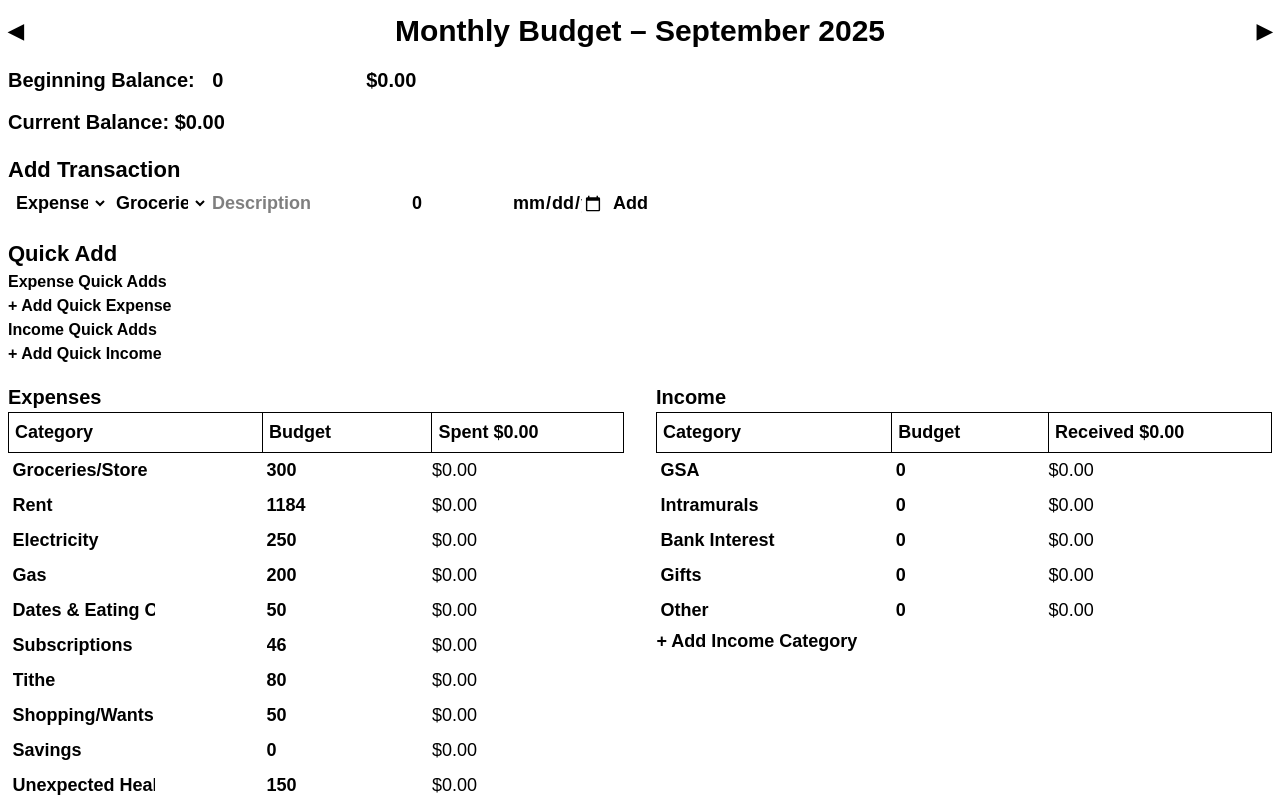
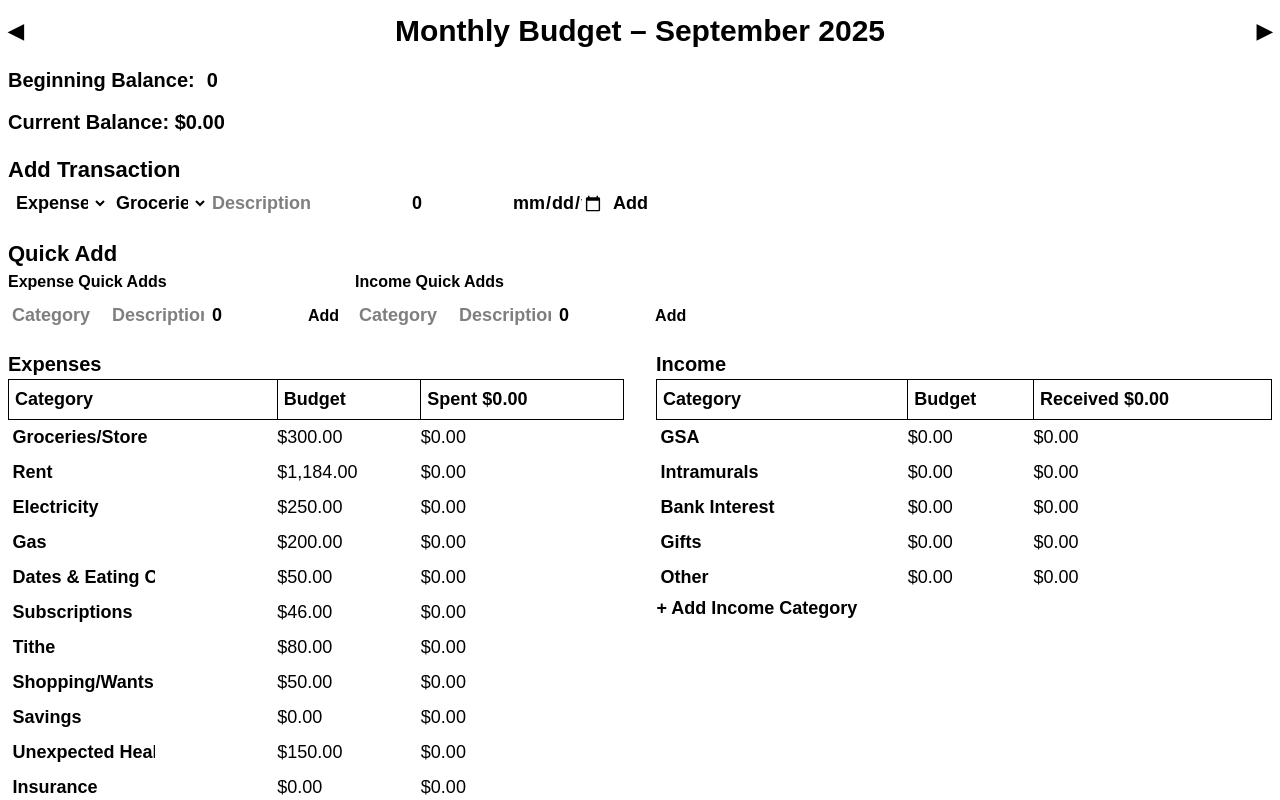
Before and after one commit to br3nn3nb/Bargesser-Budget-Tracker, a Next.js app: page / in a window 1280 px wide. Shown: the top 800 px of the page. Built offline with nearby package versions, Linux system fonts and the light colour scheme.

Commit message:
Deploy final version

```diff
--- a/src/app/page.js
+++ b/src/app/page.js
@@ -36,6 +36,7 @@ export default function Home() {
   const [beginningBalance, setBeginningBalance] = useState(0);
   const [quickAdds, setQuickAdds] = useState({ expense: [], income: [] });
   const [newTx, setNewTx] = useState({ type: "expense", category: "", description: "", amount: 0, date: "" });
+  const [quickAddNew, setQuickAddNew] = useState({ type: "expense", category: "", description: "", amount: 0 });
 
   useEffect(() => {
     const savedData = JSON.parse(localStorage.getItem(currentMonth));
@@ -83,7 +84,8 @@ export default function Home() {
     }
   });
 
-  const formatCurrency = (num) => "$" + num.toLocaleString("en-US", { minimumFractionDigits: 2, maximumFractionDigits: 2 });
+  const formatCurrency = (num) =>
+    "$" + num.toLocaleString("en-US", { minimumFractionDigits: 2, maximumFractionDigits: 2 });
 
   const addTransaction = () => {
     if (!newTx.category || !newTx.amount) return;
@@ -93,21 +95,28 @@ export default function Home() {
   };
 
   const handleQuickAdd = (q, type) => {
-    const tx = { id: Date.now(), type, category: q.category, description: q.description, amount: q.amount, date: new Date().toISOString().split("T")[0] };
+    const tx = {
+      id: Date.now(),
+      type,
+      category: q.category,
+      description: q.description,
+      amount: Number(q.amount),
+      date: new Date().toISOString().split("T")[0],
+    };
     setTransactions([tx, ...transactions]);
 
     if (type === "expense") {
       const idx = expenses.findIndex(e => e.name === q.category);
       if (idx !== -1) {
         const newExpenses = [...expenses];
-        newExpenses[idx].budget += q.amount;
+        newExpenses[idx].budget += Number(q.amount);
         setExpenses(newExpenses);
       }
     } else {
       const idx = income.findIndex(i => i.name === q.category);
       if (idx !== -1) {
         const newIncome = [...income];
-        newIncome[idx].budget += q.amount;
+        newIncome[idx].budget += Number(q.amount);
         setIncome(newIncome);
       }
     }
@@ -128,28 +137,33 @@ export default function Home() {
 
   return (
     <div style={{ padding: "0.5rem", backgroundColor: "white", color: "black", fontFamily: "Arial, sans-serif" }}>
-      <div style={{ display: "flex", justifyContent: "space-between", alignItems: "center" }}>
+      {/* Month Navigation */}
+      <div style={{ display: "flex", justifyContent: "space-between", alignItems: "center", marginBottom: "0.5rem" }}>
         <button style={{ fontWeight: "bold", fontSize: "20px" }} onClick={() => changeMonth(-1)}>◀</button>
-        <h1 style={{ textAlign: "center", fontSize: "30px", fontWeight: "bold", margin: "0" }}>Monthly Budget – {monthTitle}</h1>
+        <h1 style={{ textAlign: "center", fontSize: "30px", fontWeight: "bold", margin: "0" }}>
+          Monthly Budget – {monthTitle}
+        </h1>
         <button style={{ fontWeight: "bold", fontSize: "20px" }} onClick={() => changeMonth(1)}>▶</button>
       </div>
 
+      {/* Beginning Balance */}
       <div style={{ margin: "0.5rem 0" }}>
-        <label style={{ fontWeight: "bold", fontSize: "20px", marginRight: "0.5rem" }}>Beginning Balance: </label>
+        <label style={{ fontWeight: "bold", fontSize: "20px", marginRight: "0.5rem" }}>
+          Beginning Balance:
+        </label>
         <input
           type="number"
           value={beginningBalance}
           onChange={(e) => setBeginningBalance(Number(e.target.value))}
           style={{ fontWeight: "bold", fontSize: "20px", width: "150px", padding: "4px" }}
         />
-        <span style={{ fontWeight: "bold", fontSize: "20px", marginLeft: "0.5rem" }}>{formatCurrency(beginningBalance)}</span>
       </div>
 
       <h3 style={{ margin: "0.5rem 0 1rem", fontWeight: "bold", fontSize: "20px" }}>
         Current Balance: {formatCurrency(balance)}
       </h3>
 
-      {/* Add Transaction Section */}
+      {/* Transaction & Quick Add tabs */}
       <div style={{ marginBottom: "1rem", fontWeight: "bold" }}>
         <h2 style={{ fontSize: "22px" }}>Add Transaction</h2>
         <select value={newTx.type} onChange={(e) => setNewTx({ ...newTx, type: e.target.value })} style={compactInput}>
@@ -163,35 +177,46 @@ export default function Home() {
         <input type="number" placeholder="Amount" value={newTx.amount} onChange={(e)=>setNewTx({...newTx, amount:Number(e.target.value)})} style={compactInput} />
         <input type="date" value={newTx.date} onChange={(e)=>setNewTx({...newTx, date:e.target.value})} style={compactInput} />
         <button onClick={addTransaction} style={{ fontWeight: "bold", fontSize: "18px", marginLeft:"5px" }}>Add</button>
-      </div>
 
-      {/* Quick Add Section */}
-      <div style={{ marginBottom: "1rem", fontWeight: "bold" }}>
-        <h2 style={{ fontSize: "22px" }}>Quick Add</h2>
+        <h2 style={{ fontSize: "22px", marginTop:"1rem" }}>Quick Add</h2>
+        <div style={{ display:"flex", gap:"1rem", flexWrap:"wrap" }}>
           <div>
             <h3>Expense Quick Adds</h3>
             {quickAdds.expense.map((q,i)=>(
-            <div key={i}>
+              <div key={i} style={{ marginBottom:"0.25rem" }}>
                 <button onClick={()=>handleQuickAdd(q,"expense")}>{q.description} – {formatCurrency(q.amount)}</button>
                 <button onClick={()=>{setQuickAdds({...quickAdds,expense:quickAdds.expense.filter((_,idx)=>idx!==i)})}}>Delete</button>
               </div>
             ))}
-          <button onClick={()=>setQuickAdds({...quickAdds,expense:[...quickAdds.expense,{category:"Rent",description:"Rent",amount:1184}]})}>+ Add Quick Expense</button>
+            <div style={{ marginTop:"0.25rem" }}>
+              <input placeholder="Category" value={quickAddNew.category} onChange={e=>setQuickAddNew({...quickAddNew,category:e.target.value, type:"expense"})} style={compactInput} />
+              <input placeholder="Description" value={quickAddNew.description} onChange={e=>setQuickAddNew({...quickAddNew,description:e.target.value})} style={compactInput} />
+              <input placeholder="Amount" type="number" value={quickAddNew.amount} onChange={e=>setQuickAddNew({...quickAddNew,amount:Number(e.target.value)})} style={compactInput} />
+              <button onClick={()=>{setQuickAdds({...quickAdds,expense:[...quickAdds.expense,{...quickAddNew,type:"expense"}]}); setQuickAddNew({...quickAddNew,category:"",description:"",amount:0})}}>Add</button>
             </div>
+          </div>
+
           <div>
             <h3>Income Quick Adds</h3>
             {quickAdds.income.map((q,i)=>(
-            <div key={i}>
+              <div key={i} style={{ marginBottom:"0.25rem" }}>
                 <button onClick={()=>handleQuickAdd(q,"income")}>{q.description} – {formatCurrency(q.amount)}</button>
                 <button onClick={()=>{setQuickAdds({...quickAdds,income:quickAdds.income.filter((_,idx)=>idx!==i)})}}>Delete</button>
               </div>
             ))}
-          <button onClick={()=>setQuickAdds({...quickAdds,income:[...quickAdds.income,{category:"GSA",description:"GSA",amount:0}]})}>+ Add Quick Income</button>
+            <div style={{ marginTop:"0.25rem" }}>
+              <input placeholder="Category" value={quickAddNew.category} onChange={e=>setQuickAddNew({...quickAddNew,category:e.target.value, type:"income"})} style={compactInput} />
+              <input placeholder="Description" value={quickAddNew.description} onChange={e=>setQuickAddNew({...quickAddNew,description:e.target.value})} style={compactInput} />
+              <input placeholder="Amount" type="number" value={quickAddNew.amount} onChange={e=>setQuickAddNew({...quickAddNew,amount:Number(e.target.value)})} style={compactInput} />
+              <button onClick={()=>{setQuickAdds({...quickAdds,income:[...quickAdds.income,{...quickAddNew,type:"income"}]}); setQuickAddNew({...quickAddNew,category:"",description:"",amount:0})}}>Add</button>
+            </div>
+          </div>
         </div>
       </div>
 
-      {/* Expenses & Income Tables */}
+      {/* Expense & Income Tables */}
       <div style={{ display:"flex", gap:"2rem", flexWrap:"wrap" }}>
+        {/* Expenses Table */}
         <div style={{ flex:1 }}>
           <h2 style={{ fontSize:"20px", fontWeight:"bold" }}>Expenses</h2>
           <table style={tableStyle}>
@@ -206,14 +231,18 @@ export default function Home() {
               {expenseTotals.map((e,idx)=>(
                 <tr key={idx}>
                   <td><input type="text" value={e.name} onChange={(ev)=>{const newEx=[...expenses];newEx[idx].name=ev.target.value; setExpenses(newEx)}} style={nameInput} /></td>
-                  <td><input type="number" value={e.budget} onChange={(ev)=>{const newEx=[...expenses];newEx[idx].budget=Number(ev.target.value); setExpenses(newEx)}} style={compactInput} /></td>
+                  <td>{formatCurrency(e.budget)}</td>
                   <td>{formatCurrency(e.spent)}</td>
                 </tr>
               ))}
-              <tr><td colSpan={3}><button onClick={()=>setExpenses([...expenses,{name:"New Expense",budget:0}])} style={{fontWeight:"bold"}}>+ Add Expense Category</button></td></tr>
+              <tr>
+                <td colSpan={3}><button onClick={()=>setExpenses([...expenses,{name:"New Expense",budget:0}])} style={{fontWeight:"bold"}}>+ Add Expense Category</button></td>
+              </tr>
             </tbody>
           </table>
         </div>
+
+        {/* Income Table */}
         <div style={{ flex:1 }}>
           <h2 style={{ fontSize:"20px", fontWeight:"bold" }}>Income</h2>
           <table style={tableStyle}>
@@ -228,17 +257,19 @@ export default function Home() {
               {incomeTotals.map((i,idx)=>(
                 <tr key={idx}>
                   <td><input type="text" value={i.name} onChange={(ev)=>{const newIn=[...income];newIn[idx].name=ev.target.value; setIncome(newIn)}} style={nameInput} /></td>
-                  <td><input type="number" value={i.budget} onChange={(ev)=>{const newIn=[...income];newIn[idx].budget=Number(ev.target.value); setIncome(newIn)}} style={compactInput} /></td>
+                  <td>{formatCurrency(i.budget)}</td>
                   <td>{formatCurrency(i.received)}</td>
                 </tr>
               ))}
-              <tr><td colSpan={3}><button onClick={()=>setIncome([...income,{name:"New Income",budget:0}])} style={{fontWeight:"bold"}}>+ Add Income Category</button></td></tr>
+              <tr>
+                <td colSpan={3}><button onClick={()=>setIncome([...income,{name:"New Income",budget:0}])} style={{fontWeight:"bold"}}>+ Add Income Category</button></td>
+              </tr>
             </tbody>
           </table>
         </div>
       </div>
 
-      {/* Grouped Totals */}
+      {/* Grouped Totals by Description */}
       <h2 style={{ fontWeight:"bold", fontSize:"20px" }}>Grouped Totals by Description</h2>
       <table style={tableStyle}>
         <thead><tr><th style={thTdStyle}>Description</th><th style={thTdStyle}>Total</th></tr></thead>
@@ -267,7 +298,6 @@ export default function Home() {
           ))}
         </tbody>
       </table>
-
     </div>
   );
 }
```
Lines whose indentation alone changed are shown as unchanged.
